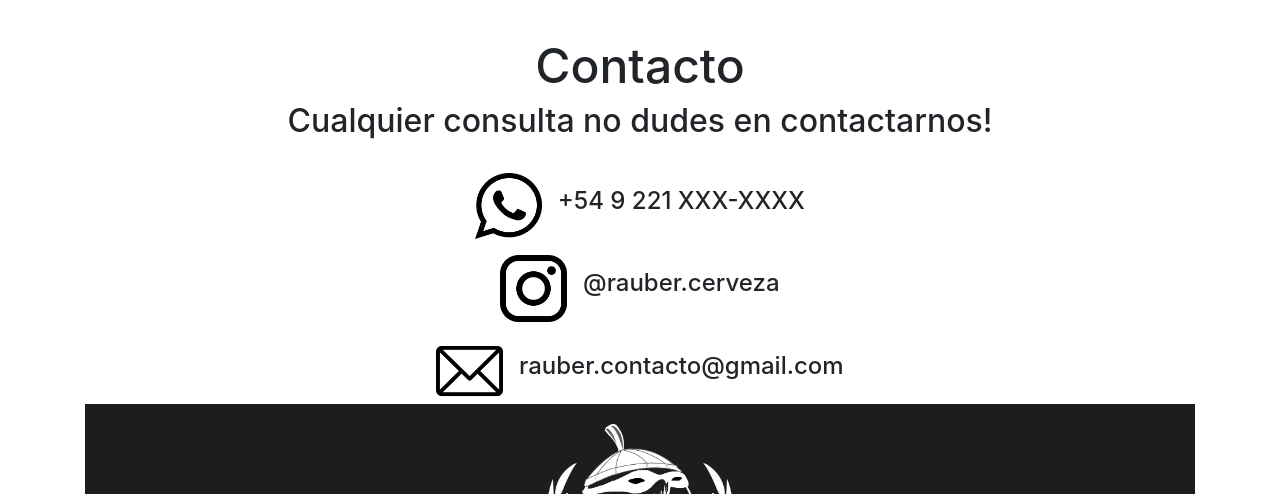
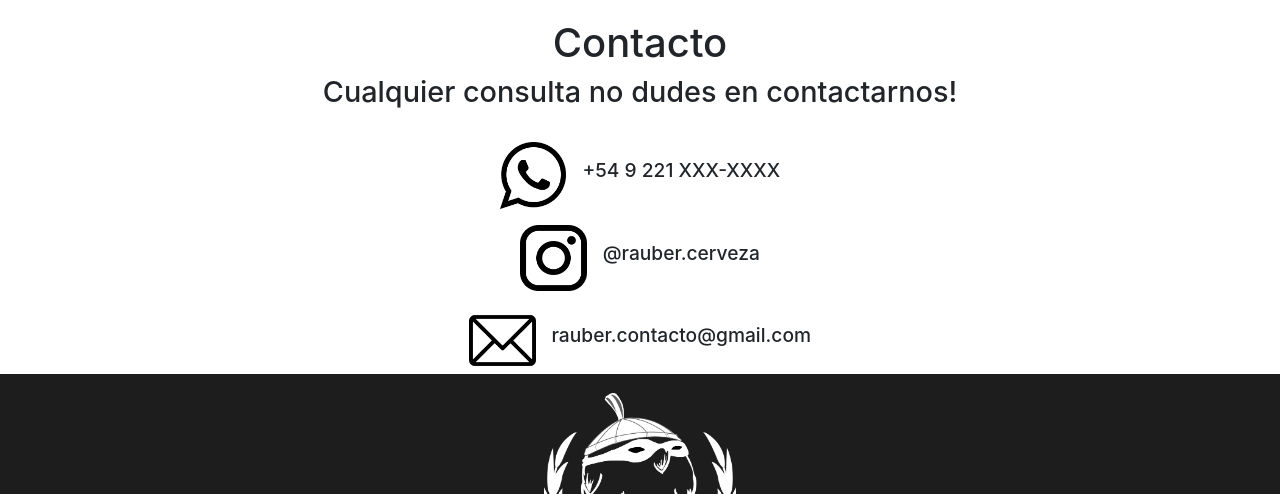
Before and after one commit to martingiando/rauber, a plain HTML site: page index.html in a window 1280 px wide. Shown: the part 3744-4238 px from the top of the page. Drawn offline with nearby package versions, Linux system fonts and the light colour scheme.

```diff
--- a/scss/main.scss
+++ b/scss/main.scss
@@ -15,17 +15,18 @@ h1{
 }
 
 h2{
-    font-size: 3rem;
+    font-size: 2.5rem;
     margin-top: 1rem;
 }
 
 h3{
-    font-size: 2rem;
+    font-size: 1.8rem;
     margin-bottom: 1rem;
 }
 
 h4{
     margin-top: 0.9rem;
+    font-size: 1.2rem;
 }
 
 footer{
```
Also changed, not shown: index.html (+1 -0 lines), css/main.css.
